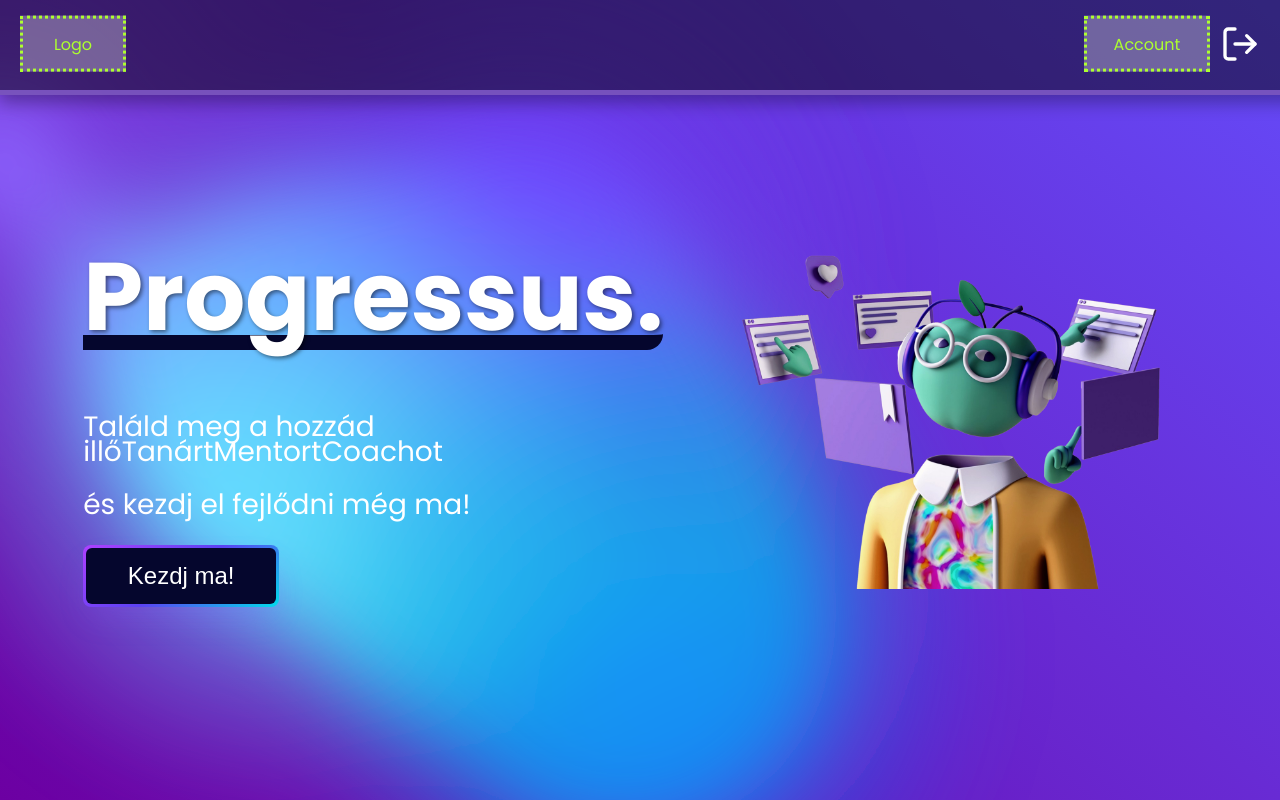
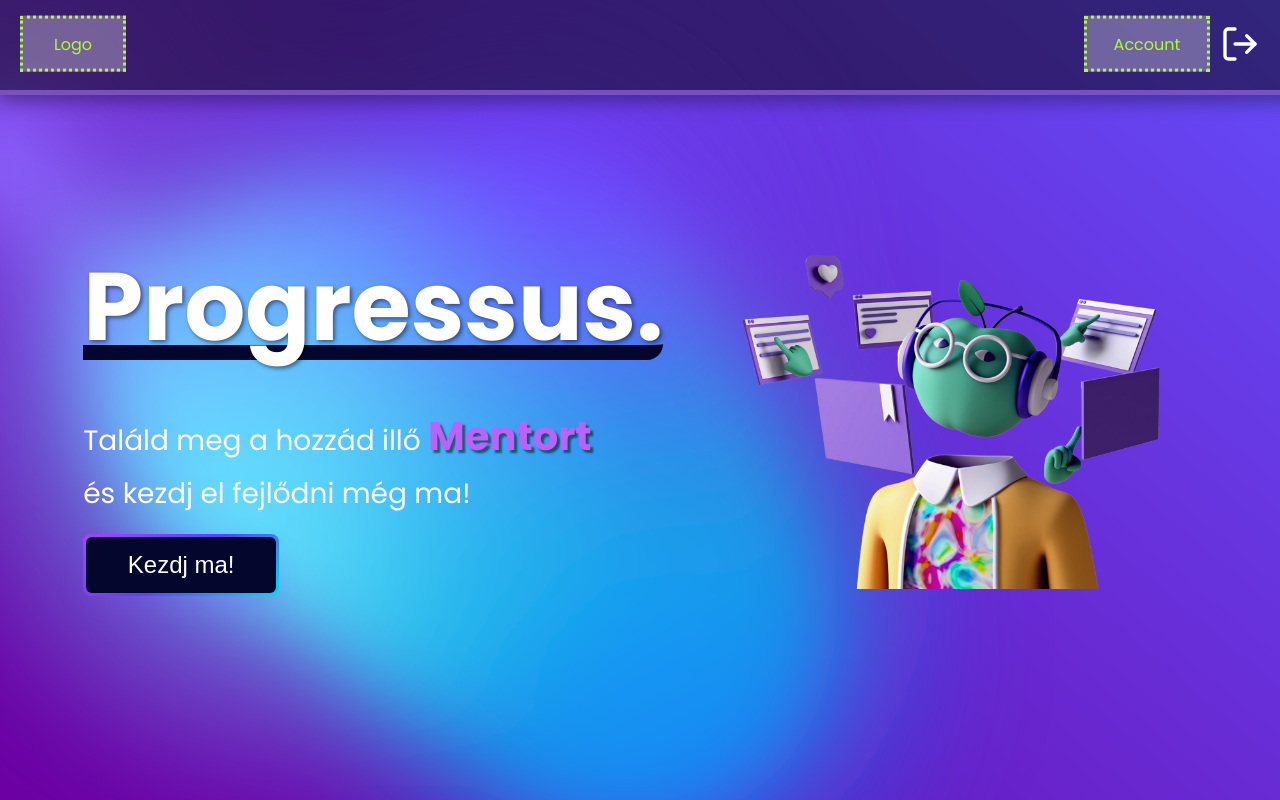
Before and after one commit to auermatew/Progressus_frontend, a React (Vite) app: page / in a window 1280 px wide. Built offline with nearby package versions, Linux system fonts and the light colour scheme.

Commit message:
Hero Word Change update Mostmar 3mp-kent valtakozik az oldalon a Tanárt, Mentort, Coachot felirat

```diff
--- a/src/components/mainPage/Hero.tsx
+++ b/src/components/mainPage/Hero.tsx
@@ -1,17 +1,26 @@
 import React from 'react'
+import { useState, useEffect } from 'react';
 import './_Hero.scss'
 import image from '../../assets/images/hero.png'
 
-const TEXTS = ['Tanárt', 'Mentort', 'Coachot'];
 
 export const Hero = () => {
+  const TEXTS = ['Tanárt', 'Mentort', 'Coachot'];
+  const [words, setWords] = useState(TEXTS);
+  const [currenctIndex, setCurrentIndex] = useState(0);
 
+  useEffect(() => {
+    const interval = setInterval(() => {
+      setCurrentIndex((index) => (index + 1) % TEXTS.length);
+    }, 3000);
+    return () => clearInterval(interval);
+  })
 
   return (
     <div className='hero'>
         <div className="textbox">
         <h1>Progressus.</h1>
-        <p>Találd meg a hozzád illő{TEXTS}</p>
+        <p>Találd meg a hozzád illő <span>{TEXTS[currenctIndex]}</span></p>
 {/*         <ul className=''>
             <li>Tanárt</li>
             <li>Mentort</li>
--- a/src/components/mainPage/_Hero.scss
+++ b/src/components/mainPage/_Hero.scss
@@ -27,6 +27,12 @@
     p{
         font-size: 1.75rem;
         line-height: 25px;
+        span {
+          font-size: 2.5rem;
+          color: #bb62fb;
+          font-weight: 700;
+          text-shadow: 3px 3px 2px rgba($color: #000, $alpha: .5);
+        }
     }
 }
 
```
